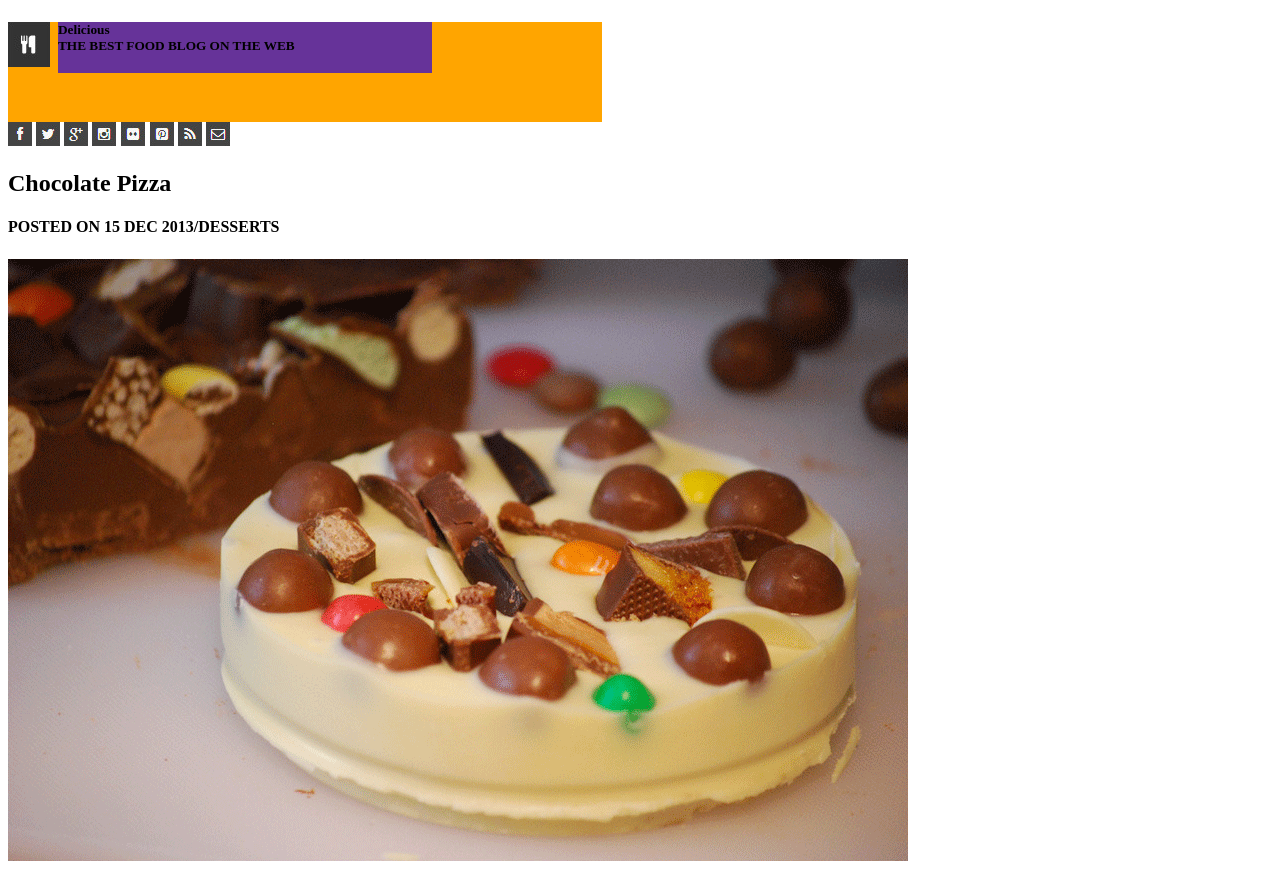
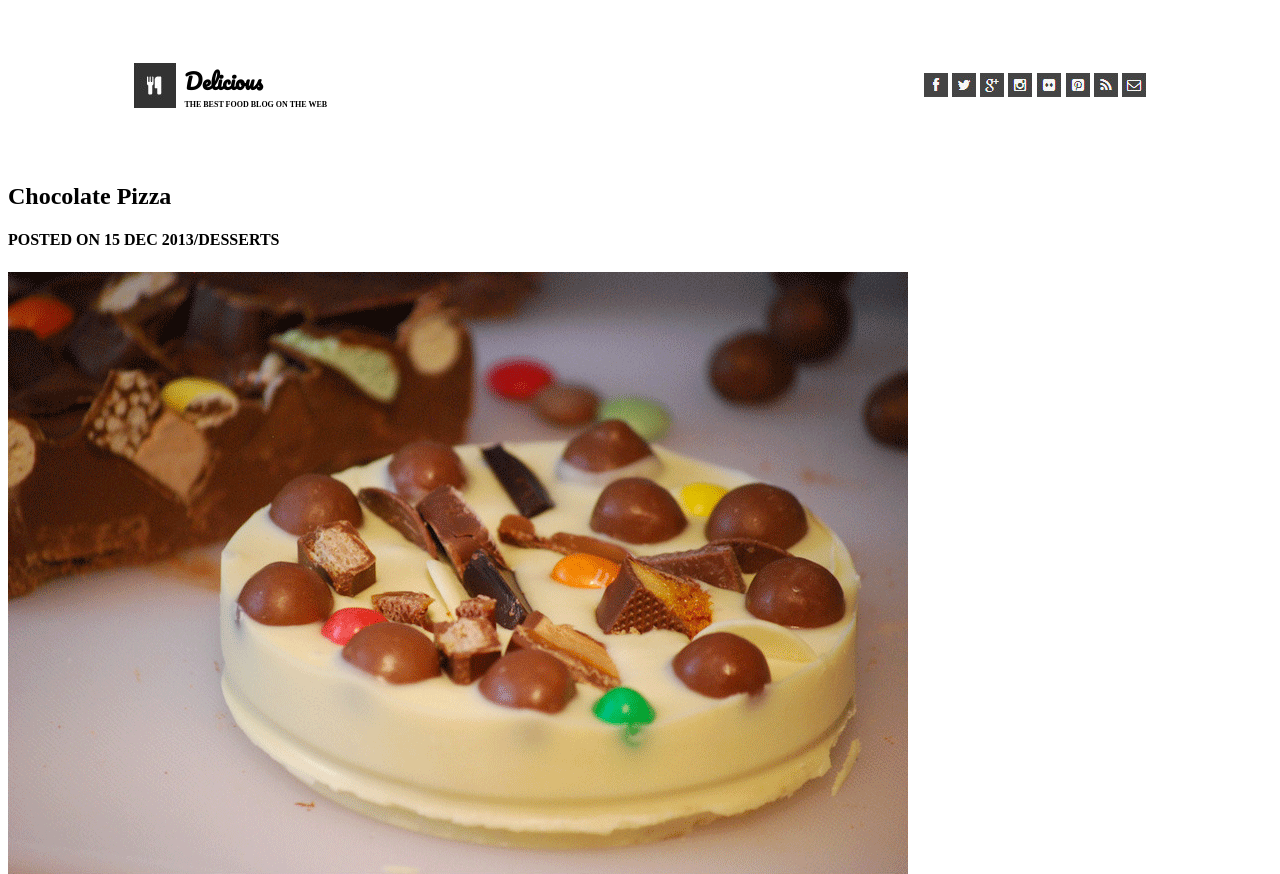
Before and after one commit to kcerbulis/chocolate-pizza, a plain HTML site: page index.html in a window 1280 px wide. Shown: the top 874 px of the page. Drawn offline with Linux system fonts and the light colour scheme.

Commit message:
finished header

```diff
--- a/css/style.css
+++ b/css/style.css
@@ -1,5 +1,5 @@
 .siteName {
-  background-color: rebeccapurple;
+  /* background-color: rebeccapurple; */
     width: 63%;
     /* float: left; */
     margin-left: 50px;
@@ -20,7 +20,29 @@
 }
 
 .siteBox {
-  background-color: orange;
+  /* background-color: orange; */
   height: 100px;
   width: 47%;
 }
+
+.linkPics {
+  float:right;
+  margin-top: -90px;
+}
+
+.top {
+  /* background-color: salmon; */
+  width: 80%;
+  margin-left: 10%;
+  margin-top: 5%;
+
+}
+
+.delicious {
+  font-family: 'Pacifico', cursive;
+  font-size: 21px;
+}
+
+.slogan {
+  font-size: 8px;
+}
--- a/index.html
+++ b/index.html
@@ -1,6 +1,7 @@
 <!DOCTYPE html>
 <html lang="en">
 <head>
+  <link href="https://fonts.googleapis.com/css?family=Pacifico" rel="stylesheet">
   <link rel="stylesheet" type="text/css" href="css/style.css">
   <meta charset="UTF-8">
   <meta name="viewport" content="width=device-width, initial-scale=1.0">
@@ -12,12 +13,12 @@
     <div class="top">
       <div class="siteBox sitePicElement">
           <div class="siteName sitePicElement">
-              <h5>Delicious <br>THE BEST FOOD BLOG ON THE WEB</h5>
+              <h5><div class="delicious">Delicious</div> <div class="slogan">THE BEST FOOD BLOG ON THE WEB</div></h5>
           </div>
         <img src="/css/logo.png" alt="Delicious Logo" id="knifeFork">
 
       </div>
-      <div class="linkPic">
+      <div class="linkPics">
           <img src="/css/fb-icon.png" alt="Facebook">
           <img src="/css/twit-icon.png" alt="Twitter">
           <img src="/css/gp-icon.png" alt="Google Plus">
```
